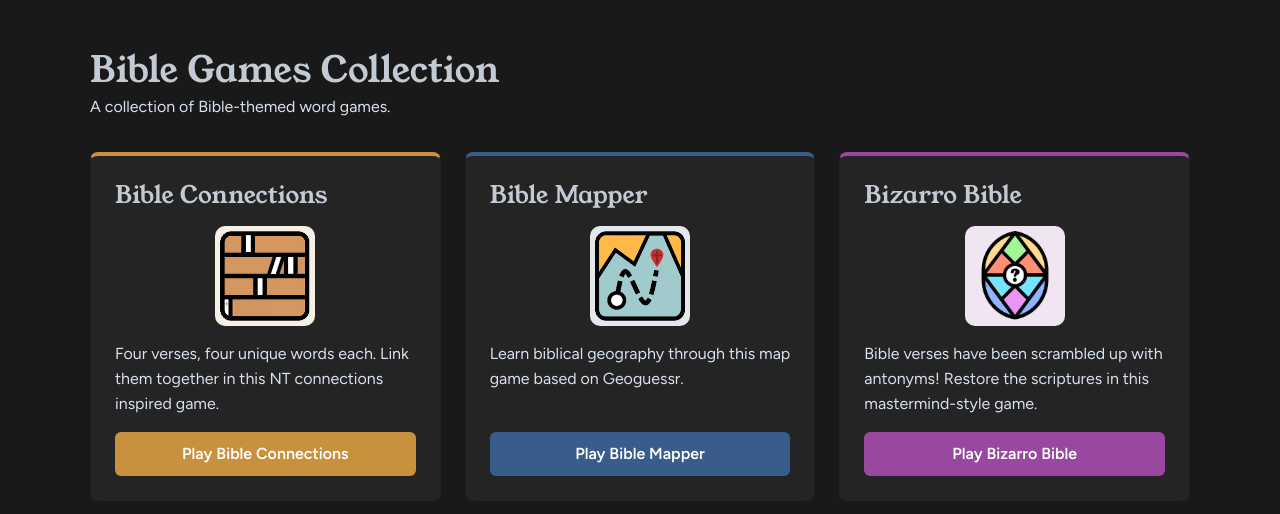
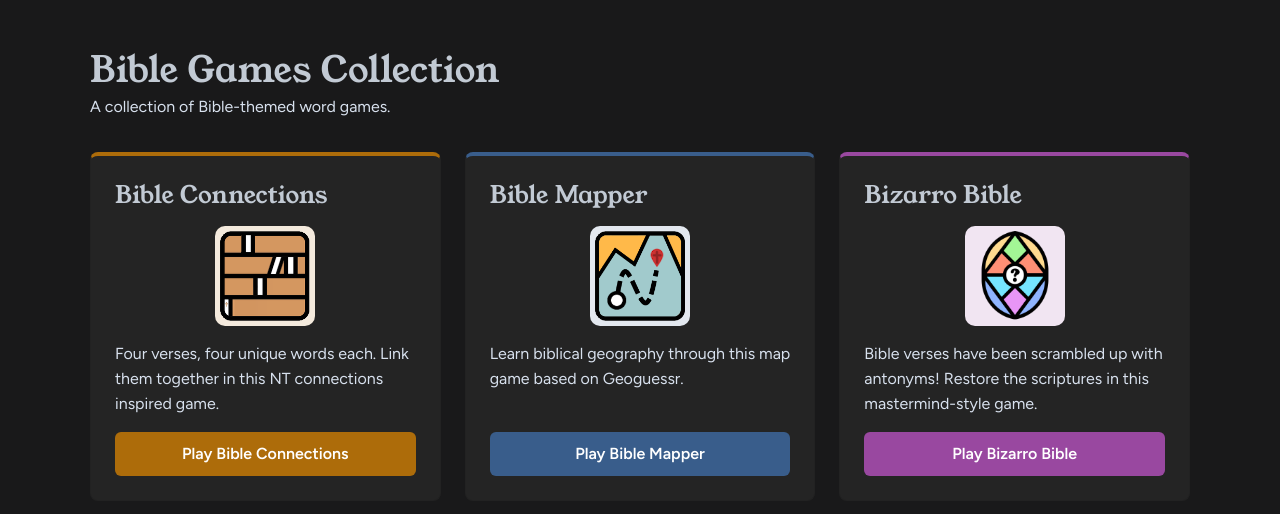
Before and after one commit to Velocisniper/BibleGames, a plain HTML site: page index.html in a window 1280 px wide. Drawn offline with Linux system fonts and the light colour scheme.

Commit message:
Update style.css

```diff
--- a/style.css
+++ b/style.css
@@ -5,7 +5,7 @@
   --card: #242424;
   --line: #222222;
 
-  --gold: #c9913e;
+  --gold: #ad6c0a;
   --blue: #395d8b;
   --purple: #9948a0;
 
```
